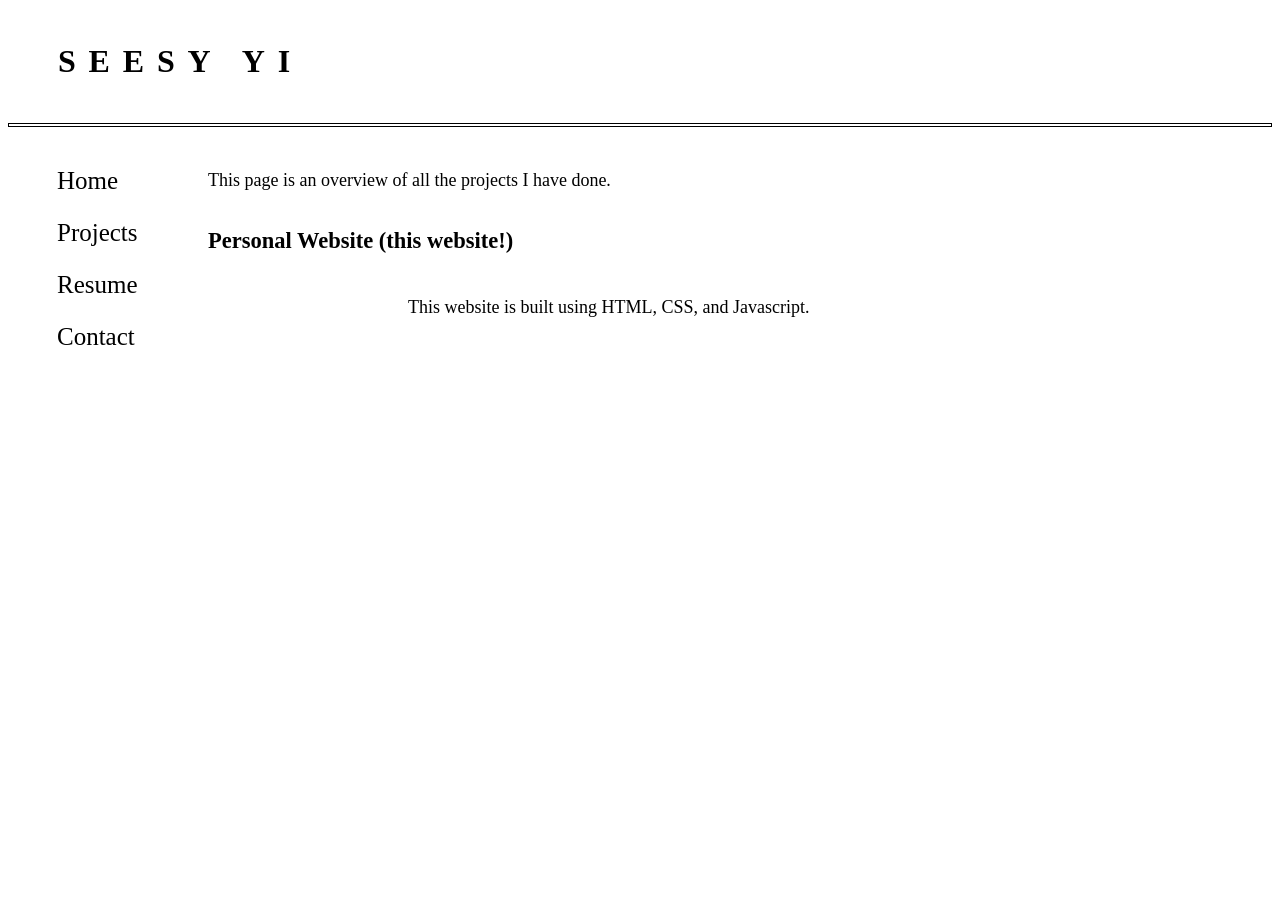
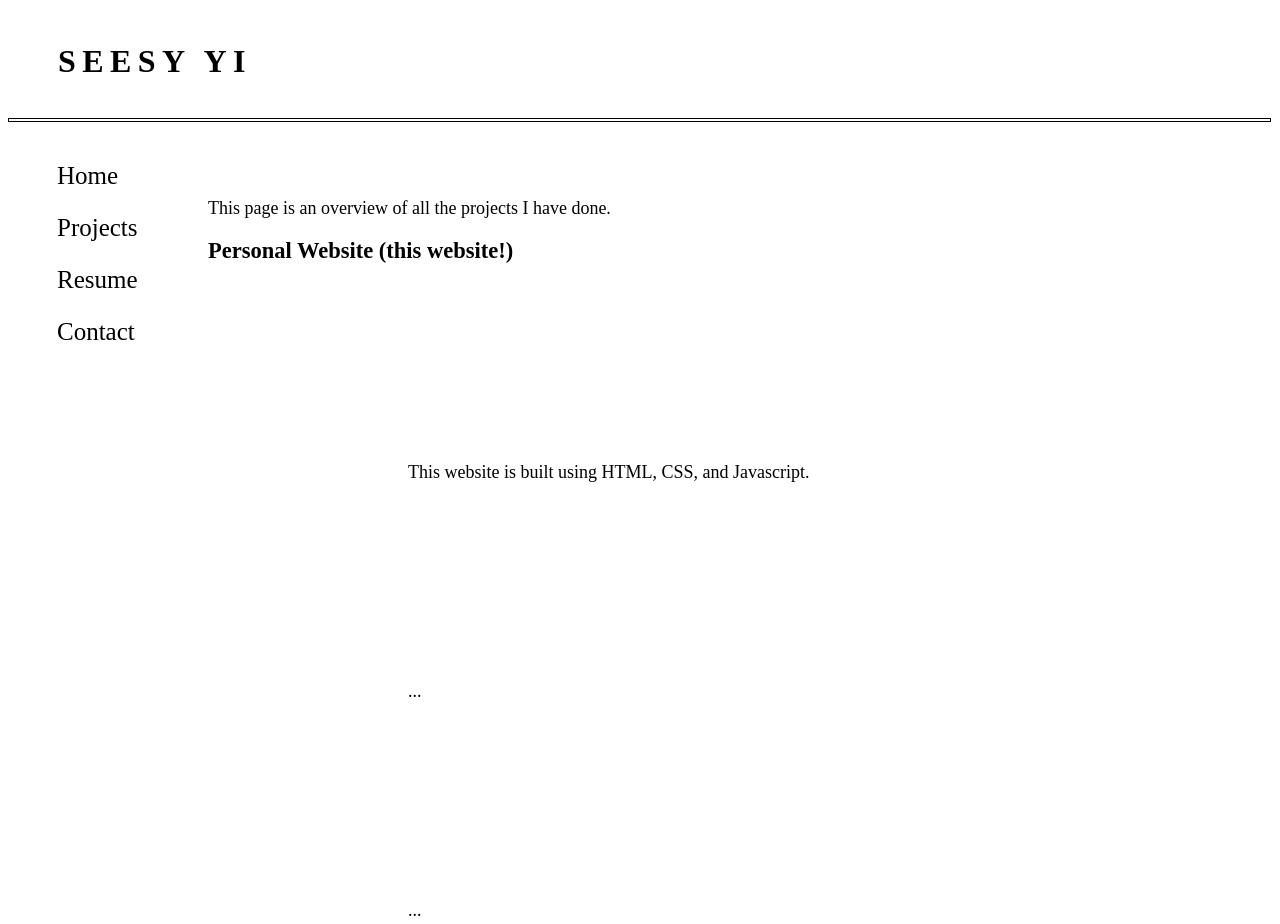
Before and after one commit to seesyyi04/seesyyi, a plain HTML site: page html/projects.html in a window 1280 px wide. Shown: the top 924 px of the page. Before the commit the page ends 800 px from the top, so only its background shows below. Drawn offline with Linux system fonts and the light colour scheme; files that its build step writes are made by us from their sources.

Commit message:
fixed padding and scrolling issues

```diff
--- a/html/projects.html
+++ b/html/projects.html
@@ -2,11 +2,11 @@
 
 <html lang="en">
 	<body>
-		<link rel="stylesheet" href="/seesyyi04.github.io/css/style.css">
-		<header>
+		<link rel="stylesheet" href="/seesyyi04.github.io/style.css">
+		<div class="header">
 			<h1>SEESY YI</h1>
 			<hr>
-		</header>
+		</div>
 
 		<div class="sidebar">
 			<a href="../index.html">Home</a>
@@ -20,6 +20,12 @@
 			<div class="project1">
 				<h2>Personal Website (this website!)</h2>
 				<p>This website is built using HTML, CSS, and Javascript.</p>
+				<p>...</p>
+				<p>...</p>
+				<p>...</p>
+				<p>...</p>
+				<p>...</p>
+				<p>...</p>
 			</div>
 		</div>
 
--- a/css/style.css
+++ b/style.css
@@ -2,16 +2,28 @@ html * {
 	font-family: baskerville;
 }
 
-h1 {
+.header {
+	position: fixed;
 	font-size: 50;
+	top: 0;
 	letter-spacing: 0.4em;
 	line-height: 80px;
 	text-indent: 50px;
+	background-color: white;
+	width: 100%;
+	height: 120px;
+	z-index: 5;
 }
 
 hr {
+	position: fixed;
 	height: 2px;
+	line-height: 2px;
 	border-style: solid;
+	top: 110px;
+	z-index: 6;
+	width: 98.5%;
+	background-color: white;
 }
 
 .sidebar {
@@ -22,7 +34,7 @@ hr {
 	top: 0;
 	left: 0;
 	overflow-x: hidden;
-	padding-top: 155px;
+	padding-top: 150px;
 	text-indent: 35px;
 }
 
@@ -38,17 +50,14 @@ hr {
 	color: cornflowerblue;
 }
 
-.body_paragraph {
-	font-size: 18px;
-}
 p {
 	margin-left: 200px;
-	padding-top: 25px;
+	padding-top: 180px;
 	font-size: 18px;
 }
 
 .project1 {
 	margin-left: 200px;
-	padding-top: 0.1px;
+	/* padding-top: px; */
 	font-size: 15px;
 }
```
Also changed, not shown: html/contact.html (+3 -3 lines), html/resume.html (+3 -3 lines), index.html (+3 -3 lines).
